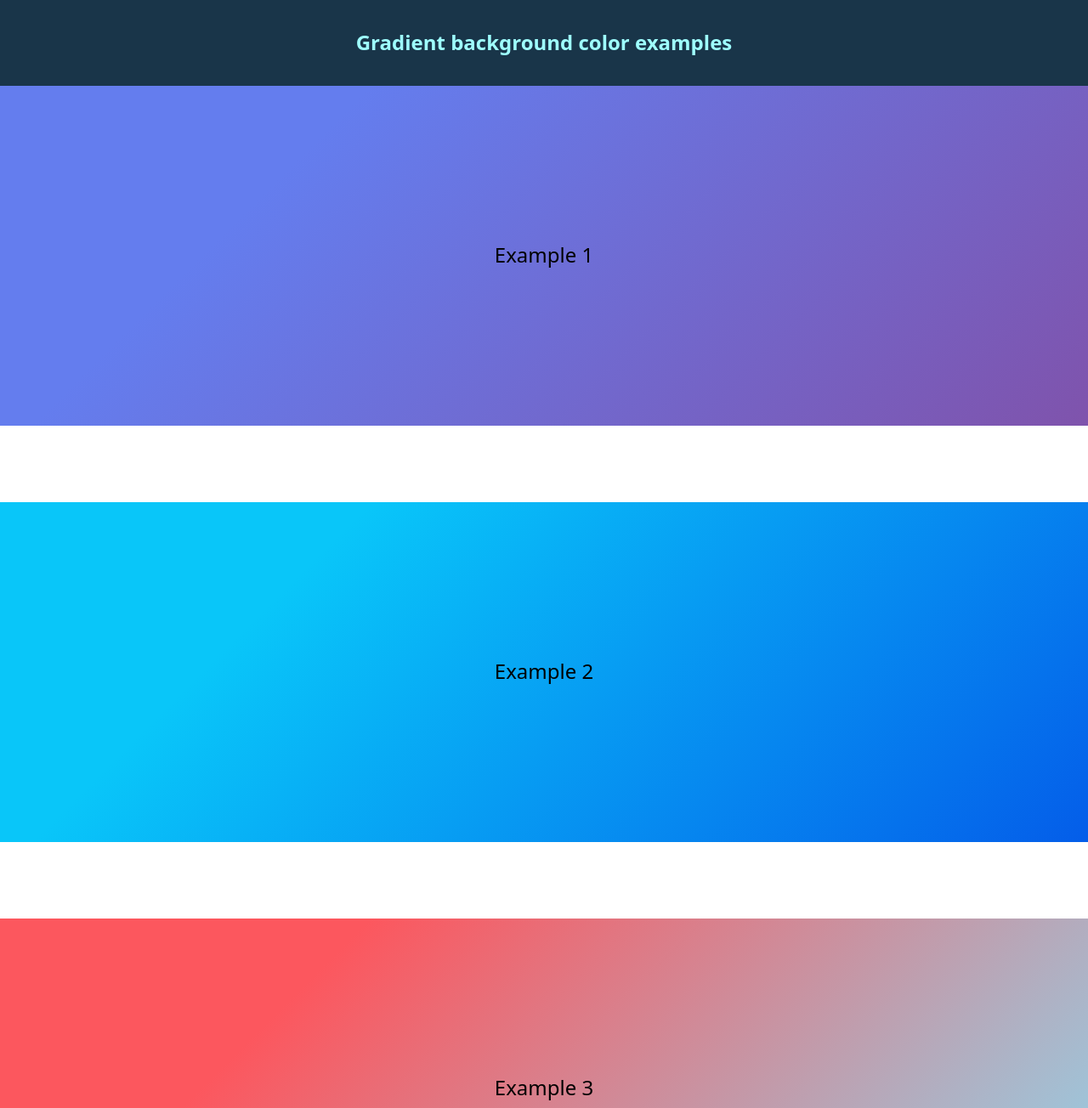
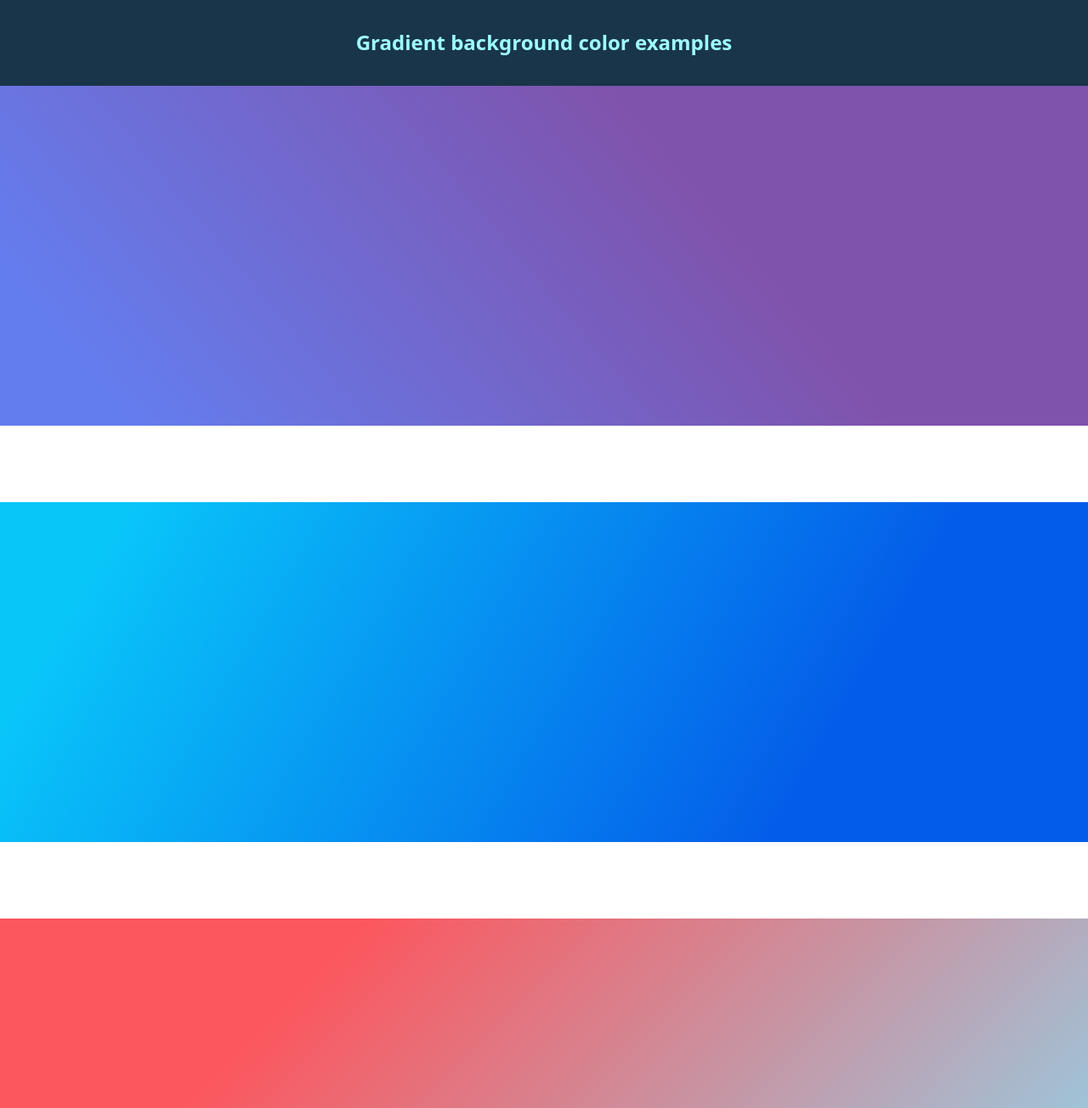
Before and after one commit to shihabiiuc/background-gradient, a plain HTML site: page index.html in a window 1280 px wide. Shown: the top 1304 px of the page at 85% size. Drawn offline with Linux system fonts and the light colour scheme.

Commit message:
generating screenshots

```diff
--- a/style.scss
+++ b/style.scss
@@ -31,17 +31,18 @@ h2 {
     padding: 0;
     margin: 0;
     font-size: 1.5em;
-    color: #000000;
+    // color: #000000;
+    color: transparent;
   }
 }
 // individual style
 .example-1 {
   background-color: #7f53ac;
-  background-image: linear-gradient(315deg, #7f53ac 0%, #647dee 74%);
+  background-image: linear-gradient(230deg, #7f53ac 35%, #647dee 90%);
 }
 .example-2 {
   background-color: #045de9;
-  background-image: linear-gradient(315deg, #045de9 0%, #09c6f9 74%);
+  background-image: linear-gradient(300deg, #045de9 25%, #09c6f9 90%);
 }
 .example-3 {
   background-color: #90d5ec;
```
Also changed, not shown: style.css, 1 other file.
